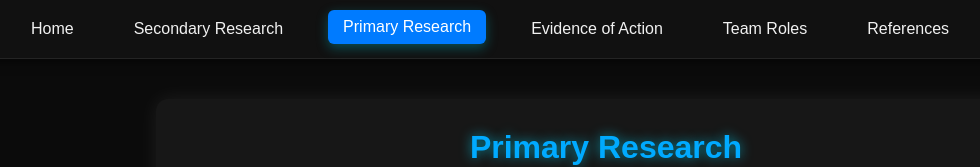
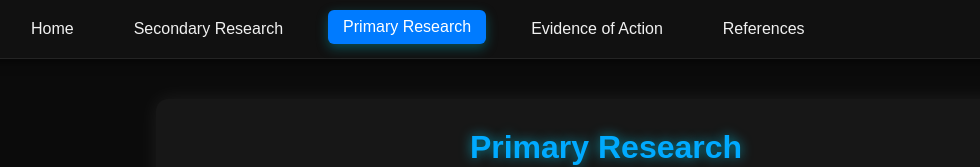
Before and after one commit to MSarim2855/Global1, a plain HTML site: page primary.html in a window 1280 px wide. Shown: the top 167 px of the page, without its empty margins (34-1014 px from the left). Drawn offline with Linux system fonts and the light colour scheme.

Commit message:
Update primary.html

```diff
--- a/primary.html
+++ b/primary.html
@@ -199,7 +199,6 @@
       <a href="secondary.html">Secondary Research</a>
       <a href="primary.html" class="active">Primary Research</a>
       <a href="action.html">Evidence of Action</a>
-      <a href="roles.html">Team Roles</a>
       <a href="references.html">References</a>
     </div>
   </nav>
```
